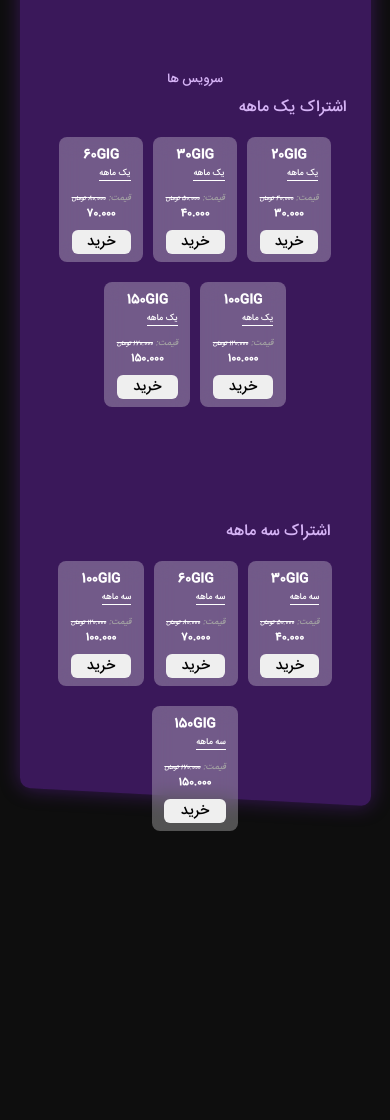
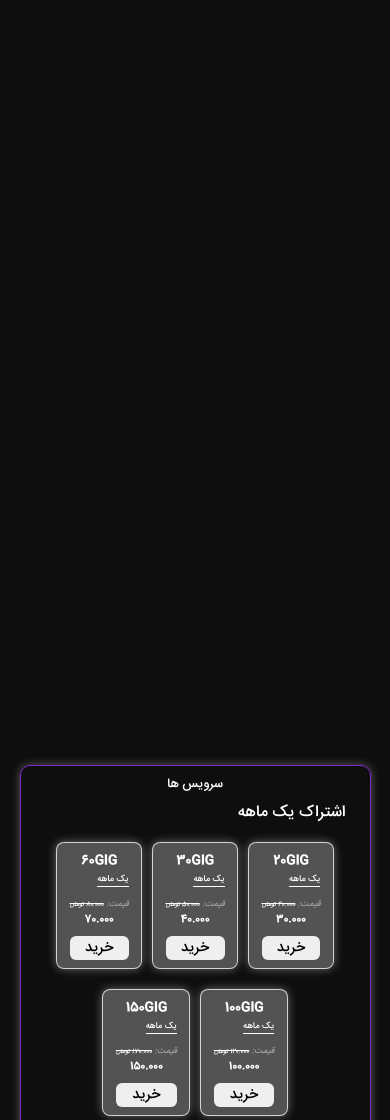
Before and after one commit to zx69m/tiamsell.ir, a plain HTML site: page index.html in a window 390 px wide. Shown: the part 880-2000 px from the top of the page. Before the commit the page ends 1726 px from the top, so only its background shows below. Drawn offline with Linux system fonts and the light colour scheme; files whose address does not match are found by name.

Commit message:
Update style.css

```diff
--- a/css/style.css
+++ b/css/style.css
@@ -273,33 +273,23 @@ background-color: aqua;
   background-color: var(--orange);
   color: #fff;
 }
-.bg-service{
-   transform: skewY(3deg);
-   width: 100% ;
-   height: 100vh;
-   background-color:  rgba(137, 43, 226, 0.356);
-   box-shadow: 0px 0px 20px  rgba(137, 43, 226, 0.356);
-   border-radius: 10px;
-   margin-top: 6rem;
-
-}
-.threeday{
-  margin-top: -60rem;
-}
-.nineday{
-  margin-top: 6rem;
+.service{
+  border: 1px solid rgba(137, 43, 226, 0.918);
+  margin-top: 2rem;
+  padding-top: 2rem;
+  border-radius: 10px;
+  box-shadow: 0px 0px 10px #ffffff52;
 }
 .flex--y3{
   display: flex;
   align-items: center;
-  height: 30vh;
   justify-content: space-between;
   flex-wrap: wrap;
   padding: 4rem;
 }
 .service h3{
   color: #ffffff;
-  margin-top: -1rem;
+  margin-top: 1rem;
   text-align: center;
   font-weight: 500;
   font-size: 3rem;
@@ -317,7 +307,8 @@ background-color: aqua;
   margin-bottom: 10px;
   backdrop-filter: blur(10px);
   position: relative;
-
+  border: 1px solid #ffffffbd;
+  box-shadow: 0px 0px 10px #ffffff62;
 }
 .service h6{
   color: #fff;
@@ -381,34 +372,15 @@ background-color: aqua;
   .feature .box p{
     font-size: 1.2rem;
   }
-  .free-service{
-    margin-top: -50rem;
 
-  }
-  .bg-service{
-    height: 90vh;
-  }
-  .threeday{
-    margin-top: -63rem;
-  }
-  .nineday{
-    margin-top: 3rem;
-  }
 }
 @media (max-width:820px){
-  .threeday{
-    margin-top: -80rem;
-  }
-  .nineday{
-    margin-top: 24rem;
-  }
+
   .flex--y3{
     justify-content: center;
     gap: 20px;
   }
-  .bg-service{
-    height: 120vh;
-  }
+
   .service h3{
     font-size: 2rem;
     margin-top: -1rem;
@@ -528,19 +500,12 @@ background-color: aqua;
 
     font-size: 1.6rem;
   }
-  .threeday{
-    margin-top: -100rem;
-  }
-  .nineday{
-    margin-top: 23rem;
-  }
+
   .flex--y3{
     justify-content: center;
     gap: 20px;
   }
-  .bg-service{
-    height: 150vh;
-  }
+
   .service h3{
     font-size: 2rem;
     margin-top: -1rem;
@@ -613,9 +578,6 @@ background-color: aqua;
     width: 100px;
 
   }
-  .bg-service{
-    height: 140vh;
-  }
 
   .service h3{
     font-size: 1.8rem;
@@ -650,21 +612,12 @@ background-color: aqua;
 
 
   }
-  .threeday{
-    margin-top: -95rem;
-  }
-  .nineday{
-    margin-top: 22rem;
-  }
 }
 @media (max-width:520px){
   .flex--y3{
     gap: 10px;
     padding: 0;
    margin-top: 4rem;
-  }
-  .nineday{
-    margin-top: 18rem;
   }
   .service .box{
     padding: 1rem 1.55rem;
@@ -760,25 +713,9 @@ background-color: aqua;
 
 
   }
-  .threeday{
-    margin-top: -92rem;
-  }
-  .nineday{
-    margin-top: 14rem;
-  }
+
 }
-@media (max-width:355px){
-  .bg-service{
-    height: 140vh;
-  }
-  .nineday{
-    margin-top: 29rem;
-  }
-  .threeday{
-    margin-top: -103rem;
-    padding: 0;
-  }
-}
+
 @media (max-width:300px){
 
   html{
```
